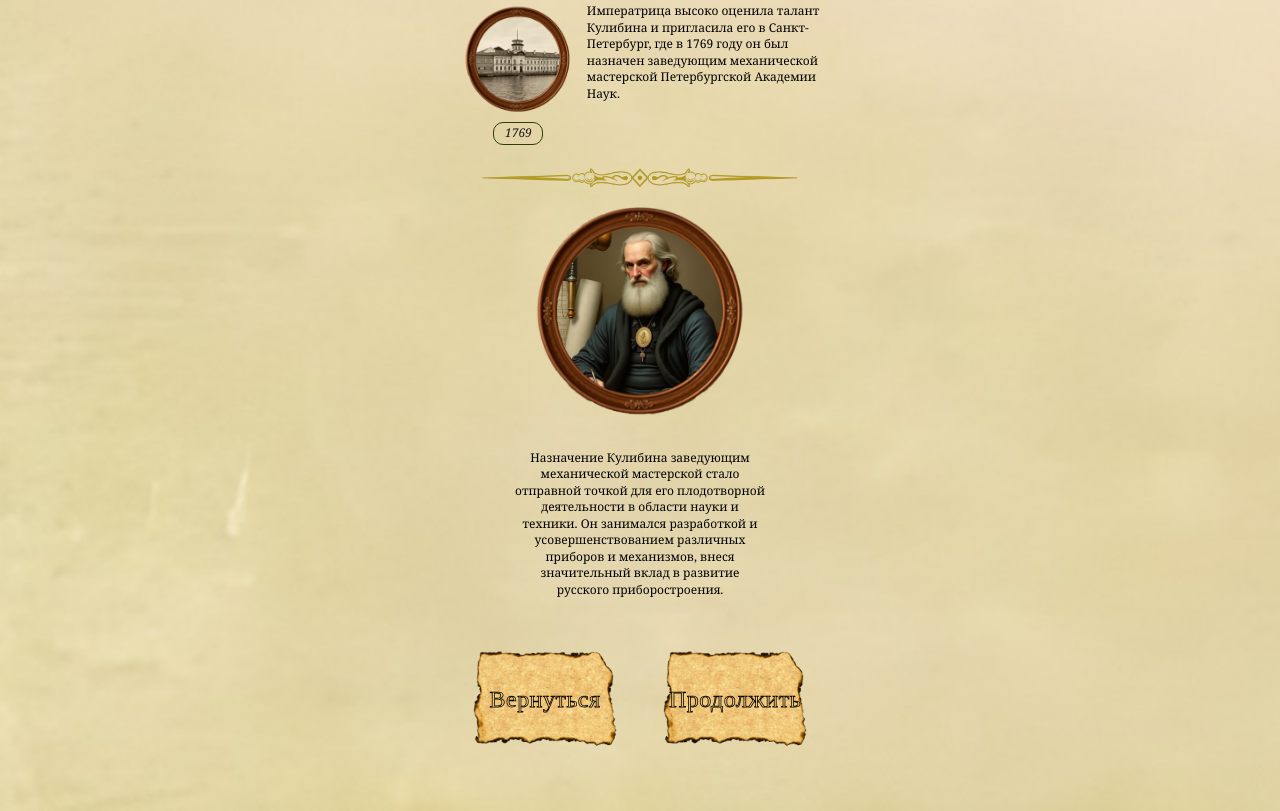
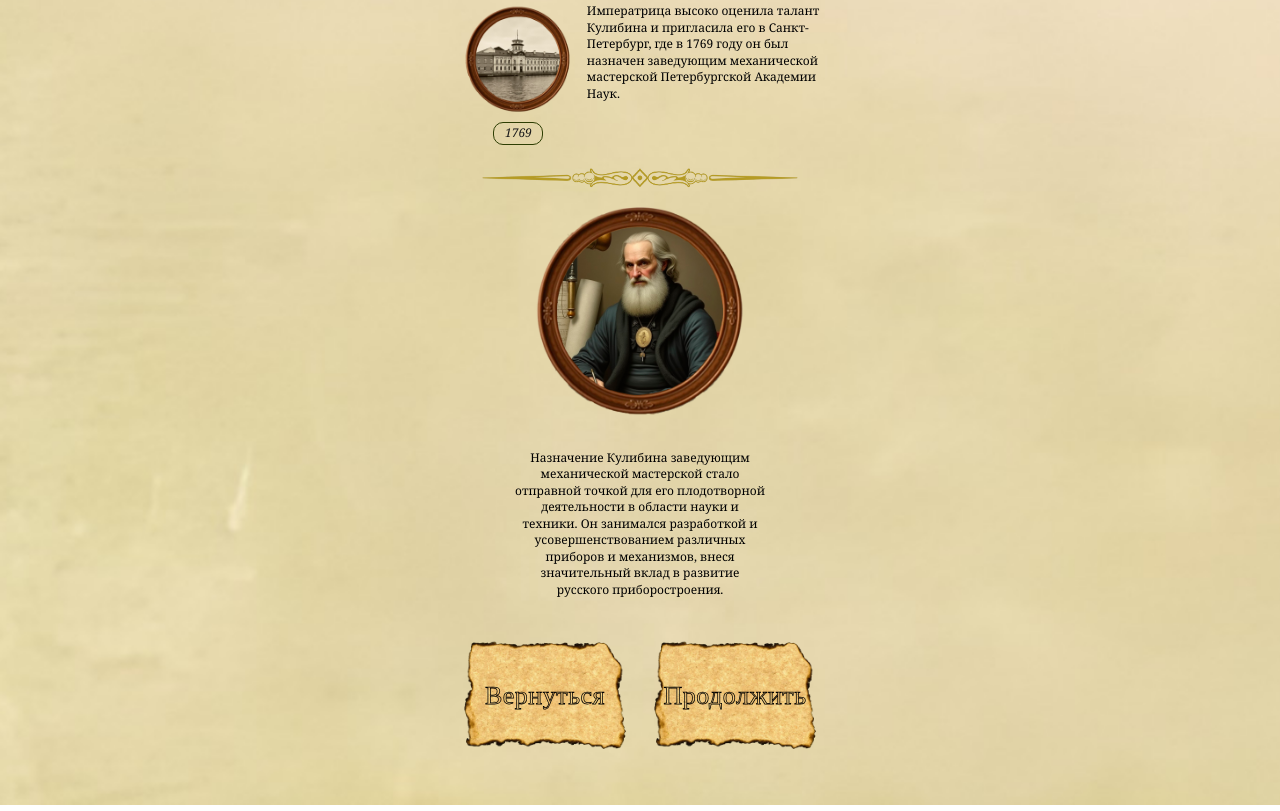
Before and after one commit to itmo-kulibin/kulibin-3, a website: page public/first_section.html in a window 1280 px wide. Shown: the part 1013-1824 px from the top of the page. Drawn offline with Linux system fonts and the light colour scheme; a web font is replaced by a local one.

Commit message:
fix: tuned buttons gap & size

```diff
--- a/public/css/first_section.css
+++ b/public/css/first_section.css
@@ -230,12 +230,12 @@ body {
   width: 100%;
   display: flex;
   justify-content: center;
-  gap: 40px;
-  padding: 20px;
+  gap: 20px; /* Reduce the gap between buttons */
+  padding: 10px; /* Reduce padding */
 }
 
 .paper-btn {
-  width: 50%;
+  width: 60%; /* Make buttons a little bigger */
   position: relative;
   border: none;
   background: none;
@@ -257,7 +257,7 @@ body {
   left: 50%;
   transform: translate(-50%, -50%);
   font-family: "Monotype Corsiva", "Times New Roman", serif;
-  font-size: clamp(22px, 3vw, 24px); /* Адаптивный размер шрифта */
+  font-size: clamp(24px, 3.5vw, 26px); /* Increase font size */
   letter-spacing: 0.02em;
   pointer-events: none;
   white-space: nowrap; /* Запретить перенос текста */
--- a/public/css/second_section.css
+++ b/public/css/second_section.css
@@ -156,12 +156,12 @@ body {
     width: 100%;
     display: flex;
     justify-content: center;
-    gap: 40px;
-    padding: 20px;
+    gap: 20px; /* Reduce the gap between buttons */
+    padding: 10px; /* Reduce padding */
 }
 
 .paper-btn {
-    width: 50%;
+    width: 60%; /* Make buttons a little bigger */
     position: relative;
     border: none;
     background: none;
@@ -182,7 +182,7 @@ body {
    left: 50%;
    transform: translate(-50%, -50%);
    font-family: "Monotype Corsiva", "Times New Roman", serif;
-    font-size: clamp(22px, 3vw, 24px); /* Адаптивный размер шрифта */
+   font-size: clamp(24px, 3.5vw, 26px); /* Increase font size */
    letter-spacing: 0.02em;
    pointer-events: none;
    white-space: nowrap; /* Запретить перенос текста */
--- a/public/css/third_section.css
+++ b/public/css/third_section.css
@@ -204,12 +204,12 @@
    width: 100%;
    display: flex;
    justify-content: center;
-   gap: 40px;
-   padding: 20px;
+   gap: 20px; /* Reduce the gap between buttons */
+   padding: 10px; /* Reduce padding */
    }
 
    .paper-btn {
-      width: 50%;
+      width: 60%; /* Make buttons a little bigger */
       position: relative;
       border: none;
       background: none;
@@ -230,7 +230,7 @@
    left: 50%;
    transform: translate(-50%, -50%);
    font-family: "Monotype Corsiva", "Times New Roman", serif;
-      font-size: clamp(22px, 3vw, 24px); /* Адаптивный размер шрифта */
+   font-size: clamp(24px, 3.5vw, 26px); /* Increase font size */
    letter-spacing: 0.02em;
    pointer-events: none;
    white-space: nowrap; /* Запретить перенос текста */
```
Lines whose indentation alone changed are shown as unchanged.
